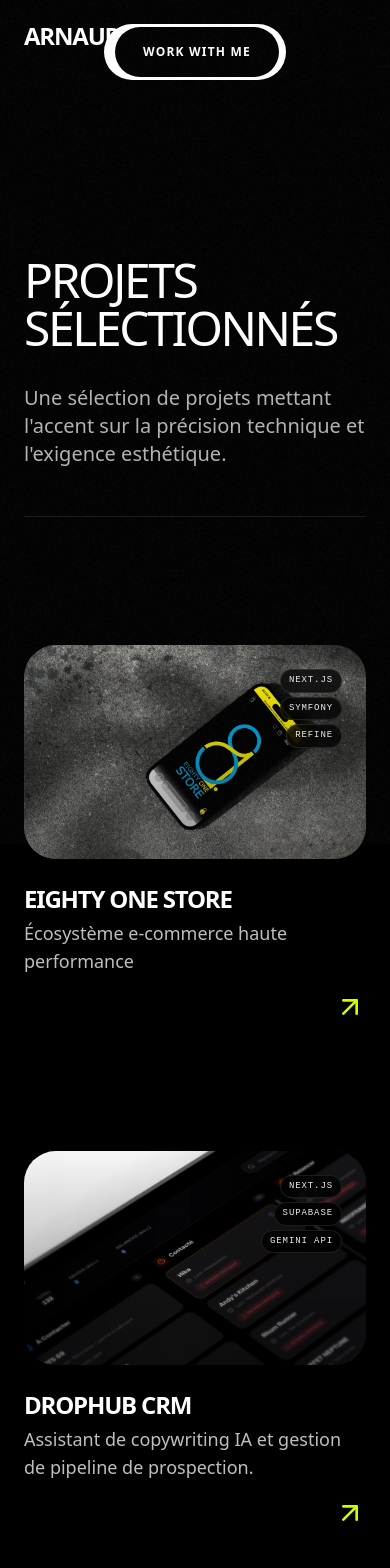
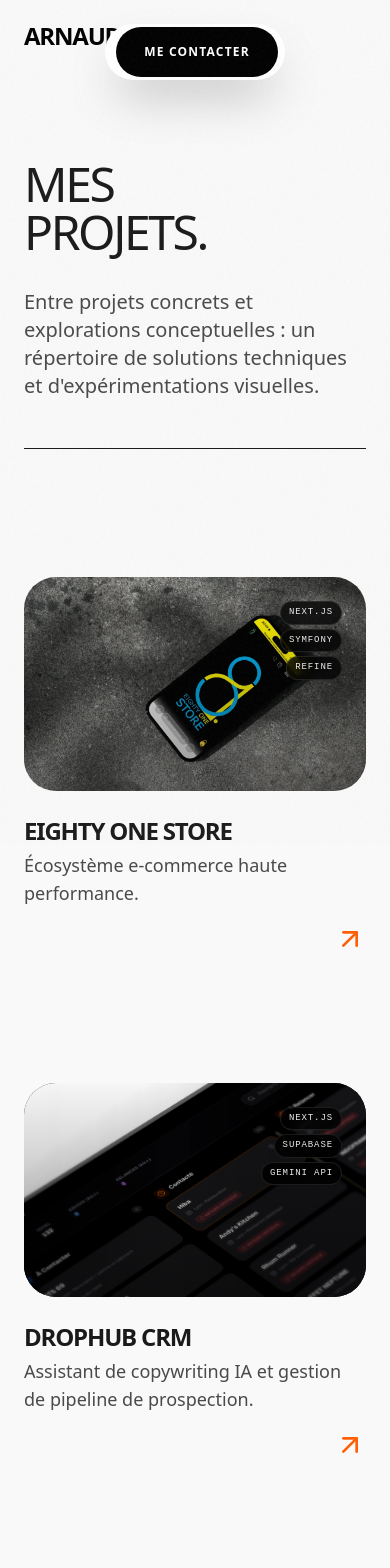
Before and after one commit to ArnaudM1983/arnaud-meusy, a Next.js app: page /work in a window 390 px wide. Shown: the top 1568 px of the page. Built offline with nearby package versions, Linux system fonts and the light colour scheme.

Commit message:
feat/invert-theme-sections

```diff
--- a/app/work/[slug]/page.tsx
+++ b/app/work/[slug]/page.tsx
@@ -3,131 +3,142 @@
 import { motion } from 'framer-motion';
 import { notFound } from 'next/navigation';
 import Link from 'next/link';
-import { ArrowLeft } from 'lucide-react';
-import { use } from 'react';
+import { ArrowLeft, ArrowUpRight } from 'lucide-react';
+import { use, useEffect } from 'react'; // Ajout de useEffect
 
-// Base de données des projets
+// Structure de données enrichie
 const projectData = {
   "eighty-one-store": {
     title: "Eighty-One Store",
-    category: "E-Commerce Ecosystem",
+    client: "81 Store Lyon",
+    role: "Full-Stack & UX Design",
     year: "2026",
-    stack: "Next.js, Symfony, Refine, Stripe, Mondial Relay",
-    overview: "Création d'un écosystème e-commerce complet, de l'expérience client front-end jusqu'à l'automatisation de la logistique en back-office.",
-    features: [
-      { title: "Frontend Client", desc: "Next.js. Expérience d'achat optimisée, tunnel de commande dynamique, et intégration carte interactive (Mondial Relay/Colissimo)." },
-      { title: "Dashboard Admin", desc: "Refine. Pilotage des stocks, gestion des variantes, et automatisation des remboursements Stripe/PayPal." },
-      { title: "Backend API", desc: "Symfony. Calcul dynamique des frais de port au poids, webhooks de paiement sécurisés, et génération de flux Google Shopping." }
-    ]
+    link: "https://81store.fr",
+    category: "E-Commerce",
+    overview: "Comment digitaliser une institution du graffiti lyonnais tout en conservant son ADN brut et urbain ? Nous avons conçu un écosystème e-commerce capable de gérer des milliers de références avec une fluidité absolue.",
+    challenge: "Le défi majeur était la gestion dynamique des stocks et le calcul des frais de port complexes (poids/volume) pour des produits inflammables, tout en offrant une interface ultra-rapide sur mobile.",
+    solution: "Une architecture Headless utilisant Next.js pour la rapidité et Symfony pour la robustesse du moteur de règles métier.",
+    stack: ["Next.js", "Symfony", "Stripe", "Refine"],
   },
-  "intelligence-crm": {
-    title: "Intelligence CRM",
-    category: "AI SaaS Platform",
-    year: "2026",
-    stack: "Next.js 14, Supabase, Google Gemini API",
-    overview: "Un CRM intelligent équipé d'un copywriter IA pour automatiser et ultra-personnaliser la prospection commerciale B2B.",
-    features: [
-      { title: "Google Gemini AI", desc: "Génération automatique de messages de prospection ultra-personnalisés basés sur les données du lead." },
-      { title: "Pipeline Kanban", desc: "Interface interactive complexe permettant de gérer l'état d'avancement des leads avec un système de drag & drop fluide." },
-      { title: "Sécurité & Multi-Env", desc: "Mise en place d'un environnement backend robuste avec Supabase, séparant strictement le Mode Démo et la Production." }
-    ]
-  }
+  // ... Ajoute tes autres projets ici
 };
 
-// Le composant de la page dynamique
 export default function ProjectDetail({ params }: { params: Promise<{ slug: string }> }) {
   const resolvedParams = use(params);
   const project = projectData[resolvedParams.slug as keyof typeof projectData];
 
-  if (!project) {
-    notFound();
-  }
+  // --- SOLUTION SCROLL ---
+  useEffect(() => {
+    // On force le scroll en haut immédiatement au montage du composant
+    window.scrollTo(0, 0);
+
+    // Si tu utilises un Smooth Scroll (Lenis), tu peux aussi forcer l'immédiat
+    // document.documentElement.style.scrollBehavior = 'auto';
+    // window.scrollTo(0, 0);
+    // document.documentElement.style.scrollBehavior = 'smooth';
+  }, [resolvedParams.slug]); // Se déclenche à chaque changement de projet
+
+  if (!project) notFound();
 
   return (
-    <main className="min-h-screen bg-black text-[#EDEDED] pt-40 px-6 md:px-20 pb-32 overflow-hidden">
+    <main className="bg-[#F9F9F9] text-[#1A1A1A]">
 
-      {/* Bouton retour */}
-      <Link href="/work" className="inline-flex items-center gap-2 text-white/50 hover:text-[#CCFF00] font-mono text-sm tracking-widest uppercase transition-colors mb-20 group">
+      {/* 1. HERO SECTION  */}
+      <section className="pt-40 pb-20 px-6 md:px-20">
+        <Link href="/work" className="inline-flex items-center gap-2 text-black/40 hover:text-[#FF6006] font-sans text-xs font-bold tracking-widest uppercase transition-colors mb-12 group">
           <ArrowLeft className="w-4 h-4 group-hover:-translate-x-1 transition-transform" /> Retour aux projets
         </Link>
 
-      {/* Titre masssif */}
         <motion.h1
-        initial={{ opacity: 0, y: 50 }}
+          initial={{ opacity: 0, y: 30 }}
           animate={{ opacity: 1, y: 0 }}
-        transition={{ duration: 1, ease: [0.22, 1, 0.36, 1] }}
-        className="text-6xl md:text-[10vw] leading-[0.85] font-sans font-black tracking-tighter uppercase mb-12"
+          transition={{ duration: 0.8 }}
+          className="text-6xl md:text-[9vw] leading-[0.8] font-sans font-medium tracking-tighter uppercase mb-16"
         >
-        {project.title}
+          {project.title.split(' ')[0]}<br/>
+          <span className="text-[#FF6006]">{project.title.split(' ').slice(1).join(' ') || ""}</span>
         </motion.h1>
 
-      {/* Grille d'infos projet */}
+        <div className="grid grid-cols-2 md:grid-cols-4 gap-8 border-t border-black/10 pt-10 font-sans text-[10px] font-bold tracking-widest uppercase">
+          <div><p className="opacity-40 mb-2">Client</p><p>{project.client}</p></div>
+          <div><p className="opacity-40 mb-2">Année</p><p>{project.year}</p></div>
+          <div><p className="opacity-40 mb-2">Rôle</p><p>{project.role}</p></div>
+          <div>
+            <p className="opacity-40 mb-2">Site Live</p>
+            <a href={project.link} target="_blank" rel="noopener noreferrer" className="flex items-center gap-1 hover:text-[#FF6006] transition-colors">
+              Visiter <ArrowUpRight className="w-3 h-3"/>
+            </a>
+          </div>
+        </div>
+      </section>
+
+      {/* 2. MAIN IMAGE */}
+      <section className="px-6 md:px-20 mb-32">
         <motion.div
-        initial={{ opacity: 0 }}
-        animate={{ opacity: 1 }}
-        transition={{ duration: 1, delay: 0.3 }}
-        className="grid grid-cols-2 md:grid-cols-4 gap-10 border-t border-b border-white/10 py-10 mb-32 font-mono text-xs md:text-sm tracking-widest uppercase"
+          initial={{ clipPath: "inset(10% 0% 10% 0%)" }}
+          whileInView={{ clipPath: "inset(0% 0% 0% 0%)" }}
+          viewport={{ once: true }}
+          transition={{ duration: 1.2, ease: [0.22, 1, 0.36, 1] }}
+          className="w-full aspect-video bg-[#EDEDED] rounded-sm overflow-hidden flex items-center justify-center"
         >
-        <div>
-          <span className="text-white/40 block mb-2">Role</span>
-          <span>Full-Stack Dev</span>
-        </div>
-        <div>
-          <span className="text-white/40 block mb-2">Catégorie</span>
-          <span className="text-[#FF6006]">{project.category}</span>
-        </div>
-        <div>
-          <span className="text-white/40 block mb-2">Année</span>
-          <span>{project.year}</span>
-        </div>
-        <div>
-          <span className="text-white/40 block mb-2">Stack Tech</span>
-          <span>{project.stack}</span>
+          <div className="w-full h-full bg-[#1A1A1A] flex items-center justify-center text-white/5 font-sans font-bold uppercase tracking-widest text-sm">
+             [ Hero Image ]
           </div>
         </motion.div>
+      </section>
 
-      {/* Présentation et Features */}
-      <div className="grid grid-cols-1 lg:grid-cols-12 gap-20">
+      {/* 3. THE STORY */}
+      <section className="px-6 md:px-20 py-32 grid grid-cols-1 lg:grid-cols-12 gap-10">
         <div className="lg:col-span-5">
-          <h2 className="text-3xl font-bold tracking-tighter uppercase mb-6">Overview</h2>
-          <p className="text-xl md:text-2xl text-white/70 leading-relaxed font-serif italic">
+           <h2 className="text-sm font-bold tracking-widest uppercase text-[#FF6006] mb-8">// Context</h2>
+           <p className="text-3xl md:text-4xl font-serif italic leading-tight text-[#4A4A4A]">
              {project.overview}
            </p>
         </div>
+        <div className="lg:col-span-6 lg:col-start-8 flex flex-col justify-end">
+           <div className="space-y-12">
+             <div>
+               <h3 className="text-xs font-bold uppercase tracking-widest mb-4 opacity-40">Le Challenge</h3>
+               <p className="text-lg text-[#1A1A1A]/80 leading-relaxed">{project.challenge}</p>
+             </div>
+             <div>
+               <h3 className="text-xs font-bold uppercase tracking-widest mb-4 opacity-40">La Solution</h3>
+               <p className="text-lg text-[#1A1A1A]/80 leading-relaxed">{project.solution}</p>
+             </div>
+           </div>
+        </div>
+      </section>
 
-        <div className="lg:col-span-6 lg:col-start-7 space-y-16">
-          <h2 className="text-3xl font-bold tracking-tighter uppercase mb-10 border-b border-white/10 pb-6">Détails Techniques</h2>
-
-          {project.features.map((feat, idx) => (
-            <motion.div
-              key={idx}
-              initial={{ opacity: 0, x: 20 }}
-              whileInView={{ opacity: 1, x: 0 }}
-              viewport={{ once: true }}
-              transition={{ duration: 0.6, delay: idx * 0.2 }}
-            >
-              <h3 className="text-[#CCFF00] font-mono text-sm tracking-widest uppercase mb-4">
-                0{idx + 1} // {feat.title}
-              </h3>
-              <p className="text-lg text-white/80 leading-relaxed">
-                {feat.desc}
-              </p>
-            </motion.div>
+      {/* 4. SHOWCASE SECTION */}
+      <section className="bg-[#1A1A1A] text-white py-40 px-6 md:px-20">
+        <div className="max-w-4xl mx-auto text-center mb-32">
+          <h2 className="text-4xl md:text-6xl font-sans font-black uppercase tracking-tighter mb-8">
+            Une interface <span className="text-[#FF6006]">optimisée</span> pour la performance.
+          </h2>
+          <div className="flex flex-wrap justify-center gap-4">
+            {project.stack.map(s => (
+              <span key={s} className="border border-white/20 px-4 py-2 rounded-full text-[10px] font-bold tracking-widest uppercase">
+                {s}
+              </span>
             ))}
           </div>
         </div>
 
-      {/* Zone d'image (Placeholder pour l'instant) */}
-      <motion.div
-        initial={{ opacity: 0, scale: 0.95 }}
-        whileInView={{ opacity: 1, scale: 1 }}
-        viewport={{ once: true }}
-        transition={{ duration: 1 }}
-        className="w-full h-[60vh] md:h-[80vh] bg-white/5 mt-32 rounded-sm border border-white/10 flex items-center justify-center"
-      >
-        <span className="font-mono text-white/20 uppercase tracking-widest">[Image du Projet ou Vidéo UI]</span>
-      </motion.div>
+        <div className="grid grid-cols-1 md:grid-cols-2 gap-10">
+           <div className="aspect-[4/5] bg-white/5 rounded-sm flex items-center justify-center italic text-white/5 uppercase tracking-widest text-[10px]">[ Mockup Mobile ]</div>
+           <div className="aspect-[4/5] bg-white/5 rounded-sm flex items-center justify-center italic text-white/5 uppercase tracking-widest text-[10px] md:translate-y-20">[ Detail UI ]</div>
+        </div>
+      </section>
 
+      {/* 5. FOOTER NEXT PROJECT */}
+      <section className="py-40 px-6 md:px-20 text-center border-t border-black/5 bg-white">
+         <p className="text-xs font-bold uppercase tracking-widest opacity-40 mb-8 font-sans">Projet Suivant</p>
+         <Link href="/work/intelligence-crm" className="group">
+           <h2 className="text-5xl md:text-8xl font-sans font-black uppercase tracking-tighter group-hover:text-[#FF6006] transition-colors duration-500">
+             Drophub CRM
+           </h2>
+         </Link>
+      </section>
     </main>
   );
 }
--- a/app/work/page.tsx
+++ b/app/work/page.tsx
@@ -1,14 +1,93 @@
-import { Work } from '@/components/Work';
+import { ProjectCard } from '@/components/ProjectCard';
+import * as motion from "framer-motion/client";
 
 export const metadata = {
-  title: "Work | Arnaud Meusy",
-  description: "Découvrez les projets récents d'Arnaud Meusy.",
+  title: "Projets | Arnaud Meusy",
+  description: "Découvrez l'intégralité des projets récents d'Arnaud Meusy.",
 };
 
 export default function WorkPage() {
+  const projects = [
+    {
+      title: "Eighty One Store",
+      slug: "eighty-one-store",
+      tech: ["Next.js", "Symfony", "Refine"],
+      impact: "Écosystème e-commerce haute performance.",
+      image: "81.webp"
+    },
+    {
+      title: "Drophub CRM",
+      slug: "intelligence-crm",
+      tech: ["Next.js", "Supabase", "Gemini API"],
+      impact: "Assistant de copywriting IA et gestion de pipeline de prospection.",
+      image: "drophub.webp"
+    },
+    {
+      title: "Kickflip Studio",
+      slug: "kickflip-studio",
+      tech: ["Next.js", "Three.js", "GSAP", "Tailwind"],
+      impact: "Configurateur 3D immersif avec personnalisation en temps réel.",
+      video: "kickflip.mp4",
+      image: "kickflip-fallback.webp"
+    },
+    {
+      title: "Gellery",
+      slug: "gellery",
+      tech: ["PHP", "WordPress", "WooCommerce"],
+      impact: "Boutique cosmétique axé sur une navigation fluide et éditoriale.",
+      image: "gellery.webp"
+    },
+    {
+      title: "Cheesenaan",
+      slug: "Cheesenaan",
+      tech: ["PHP", "WordPress"],
+      impact: "Refine digitale pour une agence de création de contenus documentaires.",
+      image: "cheesenann.webp"
+    }
+  ];
+
   return (
-    <main className="min-h-screen pt-32">
-      <Work />
+    <main className="bg-[#F9F9F9] min-h-screen">
+      <section className="pt-40 pb-8 px-6 md:px-12 lg:px-24">
+        {/* Header Section */}
+        <div className="mb-32 flex flex-col md:flex-row md:items-end justify-between border-b border-[#1A1A1A] pb-12 overflow-hidden">
+          <motion.h1
+            initial={{ opacity: 0, y: 100 }}
+            whileInView={{ opacity: 1, y: 0 }}
+            viewport={{ once: true }}
+            transition={{ duration: 1.5, ease: [0.22, 1, 0.36, 1] }}
+            className="text-[#1A1A1A] text-5xl md:text-8xl font-sans font-medium uppercase tracking-tighter"
+          >
+            MES<br />PROJETS.
+          </motion.h1>
+
+          <motion.p
+            initial={{ opacity: 0, y: 40 }}
+            whileInView={{ opacity: 1, y: 0 }}
+            viewport={{ once: true }}
+            transition={{ duration: 1.2, delay: 0.5, ease: [0.22, 1, 0.36, 1] }}
+            className="text-[#4A4A4A] text-xl md:text-2xl max-w-sm mt-8 md:mt-0"
+          >
+            Entre projets concrets et explorations conceptuelles : un répertoire de solutions techniques et d'expérimentations visuelles.
+          </motion.p>
+        </div>
+
+        {/* Project List */}
+        <div className="space-y-40">
+          {projects.map((p, i) => (
+            <ProjectCard
+              key={p.slug}
+              title={p.title}
+              slug={p.slug}
+              tech={p.tech}
+              impact={p.impact}
+              image={p.image}
+              video={p.video}
+              index={i}
+            />
+          ))}
+        </div>
+      </section>
     </main>
   );
 }
--- /dev/null
+++ b/components/BannerCTA.tsx
@@ -0,0 +1,95 @@
+"use client";
+
+import { motion, useScroll, useTransform, MotionValue } from 'framer-motion';
+import { useRef, ReactNode } from 'react';
+import { Button } from '@/components/Button';
+
+interface WordProps {
+  children: ReactNode;
+  progress: MotionValue<number>;
+  range: [number, number];
+  isOrange?: boolean;
+}
+
+interface BannerCTAProps {
+  subtitle?: string;
+  buttonLabel?: string;
+  buttonHref?: string;
+}
+
+export const BannerCTA = ({
+  subtitle = "Des architectures solides pour les ambitions de demain.",
+  buttonLabel = "Lancer un projet",
+  buttonHref = "mailto:arnaudmeusy@hotmail.com"
+}: BannerCTAProps) => {
+  const containerRef = useRef<HTMLDivElement>(null);
+
+  const { scrollYProgress } = useScroll({
+    target: containerRef,
+    offset: ["start 0.8", "start 0.2"]
+  });
+
+  const text = "CONSTRUISONS VOTRE PROCHAIN STANDARD.";
+  const words = text.split(" ");
+
+  return (
+    <section
+      ref={containerRef}
+      className="min-h-screen flex flex-col justify-center items-center text-center px-6 bg-[#F9F9F9]"
+    >
+      <h2 className="text-[10vw] md:text-[8vw] font-sans font-black tracking-tighter uppercase leading-[0.85] flex flex-wrap justify-center max-w-6xl">
+        {words.map((word, i) => {
+          // Calcul du timing pour chaque mot sur la timeline du scroll
+          const start = i / words.length;
+          const end = (i + 1) / words.length;
+
+          return (
+            <Word
+              key={i}
+              progress={scrollYProgress}
+              range={[start, end]}
+              isOrange={word === "STANDARD."}
+            >
+              {word}
+            </Word>
+          );
+        })}
+      </h2>
+
+      <motion.p
+        initial={{ opacity: 0, y: 20 }}
+        whileInView={{ opacity: 1, y: 0 }}
+        viewport={{ once: true }}
+        transition={{ delay: 0.2, duration: 0.8 }}
+        className="mt-12 text-xl md:text-2xl text-[#4A4A4A] max-w-2xl"
+      >
+        {subtitle}
+      </motion.p>
+
+      <motion.div
+        initial={{ opacity: 0 }}
+        whileInView={{ opacity: 1 }}
+        viewport={{ once: true }}
+        transition={{ delay: 0.4 }}
+        className="mt-16"
+      >
+        <Button label={buttonLabel} href={buttonHref} variant="dark" />
+      </motion.div>
+    </section>
+  );
+};
+
+const Word = ({ children, progress, range, isOrange }: WordProps) => {
+  const opacity = useTransform(progress, range, [0.1, 1]);
+
+  return (
+    <span className="relative mx-[0.15em] md:mx-[0.2em]">
+      <motion.span
+        style={{ opacity }}
+        className={isOrange ? "text-[#FF6006]" : "text-[#1A1A1A]"}
+      >
+        {children}
+      </motion.span>
+    </span>
+  );
+};
--- a/components/Footer.tsx
+++ b/components/Footer.tsx
@@ -40,6 +40,7 @@ export const Footer = () => {
                             <Button
                                 label="Démarrer un projet"
                                 href="mailto:arnaudmeusy@hotmail.com"
+                                variant="light"
                             />
                         </div>
 
--- a/components/Navigation.tsx
+++ b/components/Navigation.tsx
@@ -7,6 +7,7 @@ import { usePathname } from 'next/navigation';
 export const Navigation = () => {
     const { scrollY } = useScroll();
     const pathname = usePathname();
+    const isHome = pathname === "/";
 
     const startScroll = 300;
     const endScroll = 600;
@@ -17,9 +18,9 @@ export const Navigation = () => {
     const headerScale = useTransform(scrollY, [0, 150], [1, 0.96]);
 
     const navItems = [
-        { label: "WORK", href: "/work" },
+        { label: "PROJETS", href: "/work" },
         { label: "SERVICES", href: "/#services" },
-        { label: "ABOUT", href: "/#about" }
+        { label: "À PROPOS", href: "/#about" }
     ];
 
     const scrollToTop = () => {
@@ -31,7 +32,9 @@ export const Navigation = () => {
             {/* Logo Fixe (Haut gauche) */}
             <div className="absolute top-0 left-0 w-full px-6 md:px-20 py-6 flex items-center justify-between z-10">
                 <Link href="/" className="flex items-center gap-3 group cursor-pointer">
-                    <h1 className="text-2xl md:text-2xl font-black tracking-tighter text-white font-sans flex items-center leading-none">
+                    <h1 className={`text-2xl md:text-2xl font-black tracking-tighter font-sans flex items-center leading-none transition-colors duration-500 ${
+                        isHome ? 'text-white' : 'text-black'
+                    }`}>
                         ARNAUD<span className="text-[#FF6006]">MEUSY</span>
                     </h1>
                     <div className="w-2 md:w-2.5 h-2 md:h-2.5 rounded-full bg-[#FF6006] animate-pulse shadow-[0_0_10px_#FF6006]" />
@@ -44,7 +47,7 @@ export const Navigation = () => {
             {/* Navigation Flottante */}
             <motion.header
                 style={{ scale: headerScale }}
-                className="fixed top-0 left-0 w-full z-[100] px-6 md:px-20 py-6 flex items-center justify-center pointer-events-none"
+                className="fixed top-0 left-0 w-full z-100 px-6 md:px-20 py-6 flex items-center justify-center pointer-events-none"
             >
                 <div className="pointer-events-auto flex items-center bg-white rounded-full px-1.5 shadow-2xl border border-white/10 h-14 overflow-hidden">
 
@@ -89,7 +92,7 @@ export const Navigation = () => {
                             href="mailto:arnaudmeusy@hotmail.com"
                             className="bg-black text-white px-7 h-[92%] flex items-center justify-center rounded-full text-[12px] font-bold tracking-widest hover:bg-[#FF6006] transition-colors duration-500 font-sans whitespace-nowrap cursor-pointer"
                         >
-                            WORK WITH ME
+                            ME CONTACTER
                         </a>
                     </div>
                 </div>
--- a/components/ProjectCard.tsx
+++ b/components/ProjectCard.tsx
@@ -60,18 +60,18 @@ export const ProjectCard = ({ title, slug, tech, impact, image, video, index }:
 
         {/* Footer de la carte */}
         <div className="mt-6 flex flex-col md:flex-row justify-between items-start gap-4">
-          <div className="transition-opacity duration-500 group-hover:opacity-50">
-            <h3 className="text-2xl md:text-3xl font-sans font-bold text-white uppercase tracking-tighter transition-colors duration-300">
+          <div className="transition-all duration-500">
+            <h3 className="text-2xl md:text-3xl font-sans font-bold text-[#1A1A1A] uppercase tracking-tighter">
               {title}
             </h3>
-            <p className="text-lg md:text-xl text-[#EDEDED]/80 mt-1 transition-colors duration-300">
+            <p className="text-lg md:text-xl text-[#4A4A4A] group-hover:text-[#1A1A1A] mt-1 transition-colors duration-300">
               {impact}
             </p>
           </div>
 
-          <div className="hidden md:block h-px bg-white/40 flex-grow mx-8 mt-4 group-hover:opacity-20 transition-all duration-500" />
+          <div className="hidden md:block h-px bg-[#1A1A1A]  flex-grow mx-8 mt-4 group-hover:opacity-40 transition-all duration-500" />
 
-          <ArrowUpRight className="text-[#CCFF00] w-8 h-8 self-end md:self-auto group-hover:translate-x-1 group-hover:-translate-y-1 transition-transform duration-300" />
+          <ArrowUpRight className="text-[#FF6006] w-8 h-8 self-end md:self-auto group-hover:translate-x-2 group-hover:-translate-y-2 transition-transform duration-300" />
         </div>
       </Link>
     </motion.div>
--- a/components/SmoothScroll.tsx
+++ b/components/SmoothScroll.tsx
@@ -1,18 +1,24 @@
 "use client";
 
-import { useEffect } from "react";
+import { useEffect, useRef } from "react";
+import { usePathname } from "next/navigation"; // Import nécessaire
 import Lenis from "lenis";
 
 export const SmoothScroll = () => {
+  const pathname = usePathname();
+  const lenisRef = useRef<Lenis | null>(null);
+
+  // 1. Initialisation de Lenis (une seule fois)
   useEffect(() => {
     const lenis = new Lenis({
-      duration: 1.2,     // Vitesse du scroll (plus c'est haut, plus c'est lent/fluide)
+      duration: 1.2,
       easing: (t) => Math.min(1, 1.001 - Math.pow(2, -10 * t)),
       smoothWheel: true,
       wheelMultiplier: 1,
       touchMultiplier: 2,
     });
 
+    lenisRef.current = lenis;
 
     function raf(time: number) {
       lenis.raf(time);
@@ -26,5 +32,16 @@ export const SmoothScroll = () => {
     };
   }, []);
 
+  // 2. Reset du scroll à chaque changement de page
+  useEffect(() => {
+    if (lenisRef.current) {
+      // 'immediate: true' est crucial pour éviter de voir la page défiler vers le haut
+      lenisRef.current.scrollTo(0, { immediate: true });
+    }
+
+    // Sécurité supplémentaire pour le scroll natif
+    window.scrollTo(0, 0);
+  }, [pathname]); // Se déclenche dès que l'URL change
+
   return null;
 };
--- a/components/Work.tsx
+++ b/components/Work.tsx
@@ -31,15 +31,15 @@ export const Work = () => {
     ];
 
     return (
-        <section className="py-32 px-6 md:px-12 lg:px-24">
+        <section className="bg-[#F9F9F9] py-32 px-6 md:px-12 lg:px-24">
             {/* Header Section */}
-            <div className="mb-32 flex flex-col md:flex-row md:items-end justify-between border-b border-white/10 pb-12 overflow-hidden">
+            <div className="mb-32 flex flex-col md:flex-row md:items-end justify-between border-b border-[#1A1A1A] pb-12 overflow-hidden">
                 <motion.h2
                     initial={{ opacity: 0, y: 100 }}
                     whileInView={{ opacity: 1, y: 0 }}
                     viewport={{ once: true, margin: "-100px" }}
                     transition={{ duration: 1.5, ease: [0.22, 1, 0.36, 1] }}
-                    className="text-5xl md:text-8xl font-sans font-medium uppercase tracking-tighter"
+                    className="text-[#1A1A1A] text-5xl md:text-8xl font-sans font-medium uppercase tracking-tighter"
                 >
                     PROJETS<br />SÉLECTIONNÉS
                 </motion.h2>
@@ -49,7 +49,7 @@ export const Work = () => {
                     whileInView={{ opacity: 1, y: 0 }}
                     viewport={{ once: true, margin: "-100px" }}
                     transition={{ duration: 1.2, delay: 0.5, ease: [0.22, 1, 0.36, 1] }}
-                    className="text-xl md:text-2xl text-white/70 max-w-sm mt-8 md:mt-0"
+                    className="text-[#4A4A4A] text-xl md:text-2xl max-w-sm mt-8 md:mt-0"
                 >
                     Une sélection de projets mettant l'accent sur la précision technique et l'exigence esthétique.
                 </motion.p>
@@ -82,6 +82,7 @@ export const Work = () => {
                 <Button
                     label="Voir Plus"
                     href="/work"
+                    variant="dark"
                 />
             </motion.div>
         </section>
```
Also changed, not shown: app/page.tsx (+3 -19 lines), components/Button.tsx (+17 -3 lines), components/Expertise.tsx (+12 -12 lines), public/cheesenann.webp (added), public/gellery.webp (added). Lines whose indentation alone changed are shown as unchanged.
